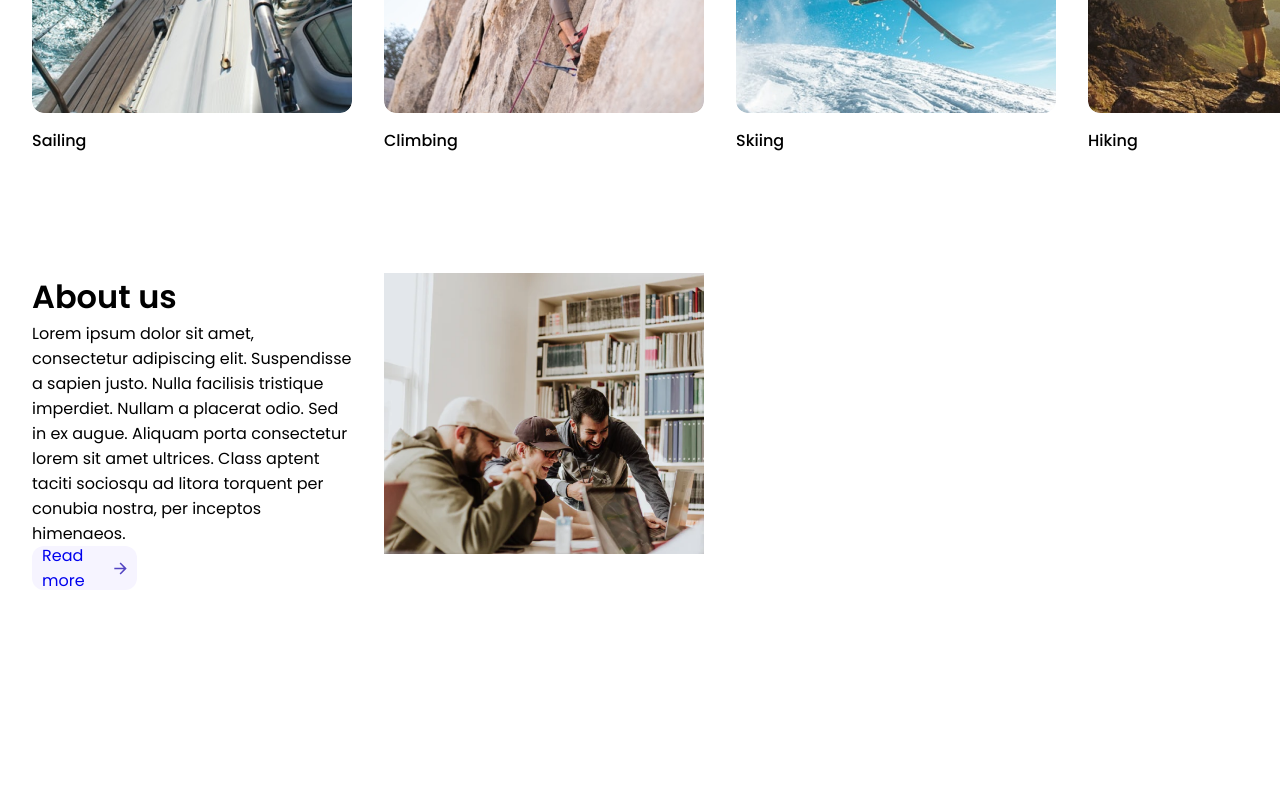
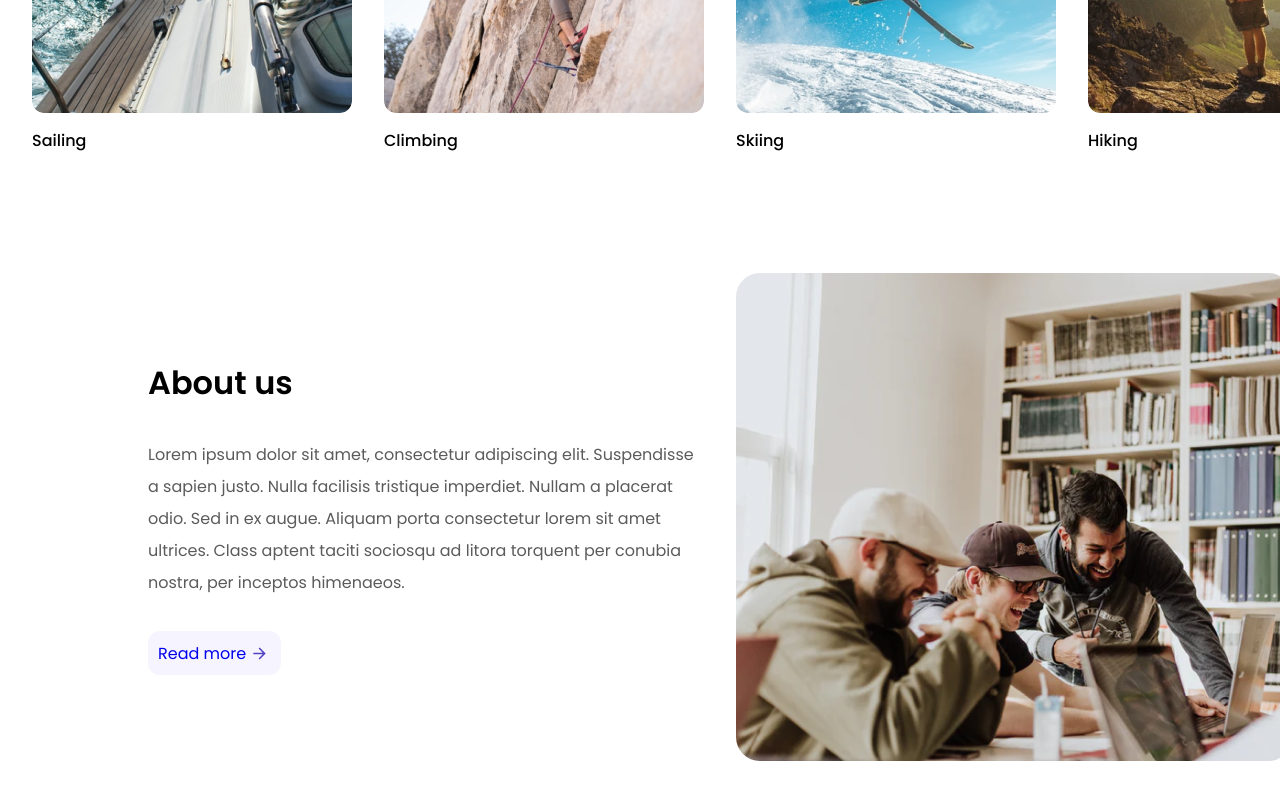
Before and after one commit to Sepelire/travelDesignTemplate, a plain HTML site: page index.html in a window 1280 px wide. Shown: the part 2704-3504 px from the top of the page. Before the commit the page ends 3414 px from the top, so only its background shows below. Drawn offline with Linux system fonts and the light colour scheme.

Commit message:
feat: Stylize section ".about-us"

```diff
--- a/css/styles.css
+++ b/css/styles.css
@@ -261,8 +261,8 @@
 
 .card {
 }
+
 .card--destinations {
-  position: relative;
 }
 
 .card__link {
@@ -274,6 +274,7 @@
 }
 
 .card__figure {
+  position: relative;
 }
 
 .card__img {
@@ -446,11 +447,14 @@
   line-height: 30px;
 }
 
-.card__description {
-  margin-bottom: 124px;
+.description {
   font-size: 16px;
   line-height: 32px;
   color: #5B5B5B;
+}
+
+.card__description {
+  margin-bottom: 124px;
 }
 
 .card__footer {
@@ -528,4 +532,54 @@
 }
 /* section "activities" end */
 
+/* section "about-us" start */
+.section {
+}
+.section--about-us {
+}
+.container {
+}
+.container--about-us {
+}
+.section__cards {
+}
+
+.section__cards--about-us {
+  grid-template-columns: repeat(2, 556px);
+  justify-content: center;
+}
+
+.card {
+}
+
+.card--about-us {
+  display: flex;
+  flex-direction: column;
+  justify-content: center;
+  gap: 32px;
+}
+
+.title {
+}
+.description {
+}
+.btn {
+}
+.btn-more {
+}
+
+.btn-more--read {
+  width: 133px;
+  height: 44px;
+}
+
+.icon-arrow {
+}
+.img {
+}
+.img--about-us {
+  border-radius: 24px;
+}
+/* section "about-us" end */
+
 /* main end */
```
